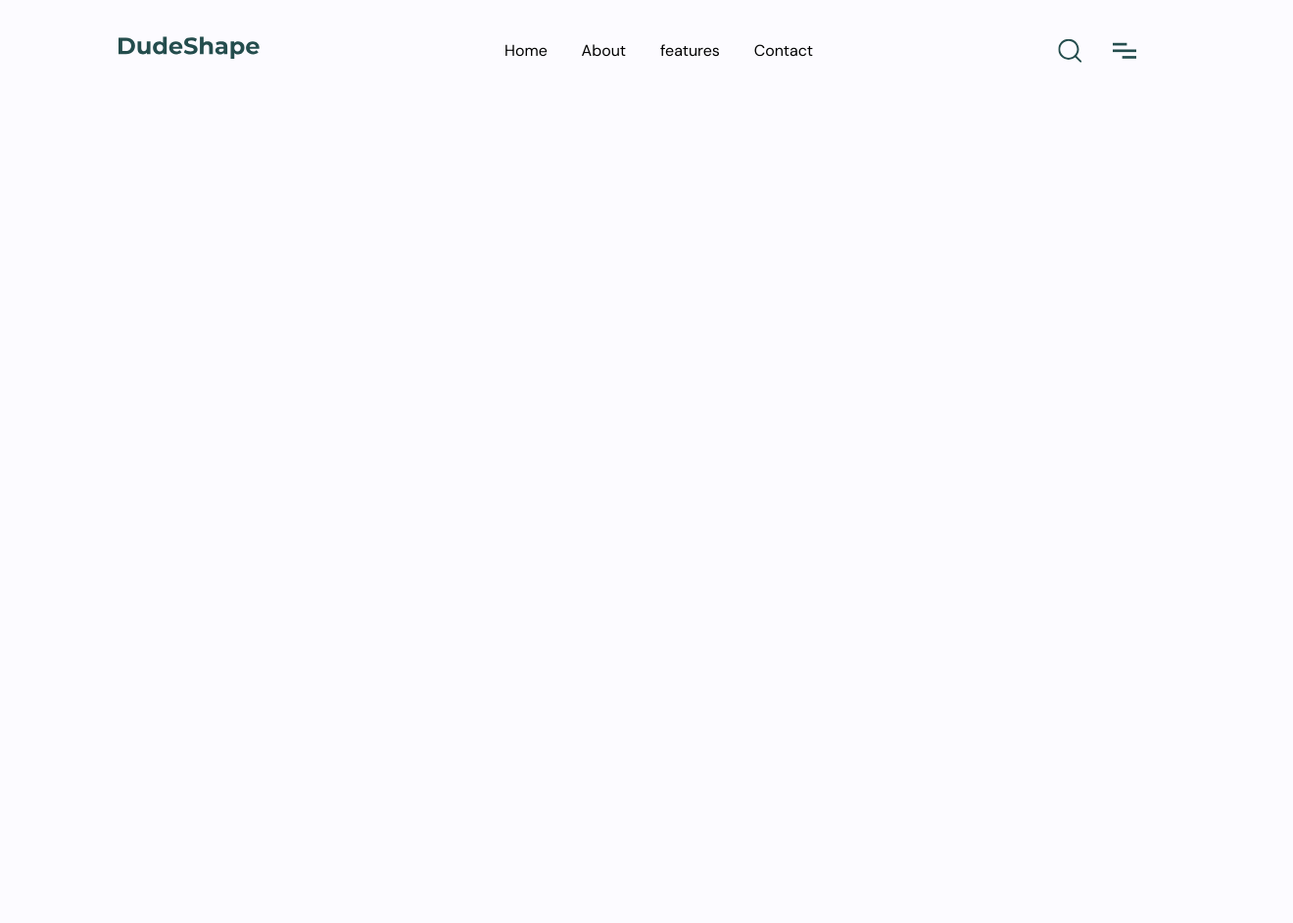
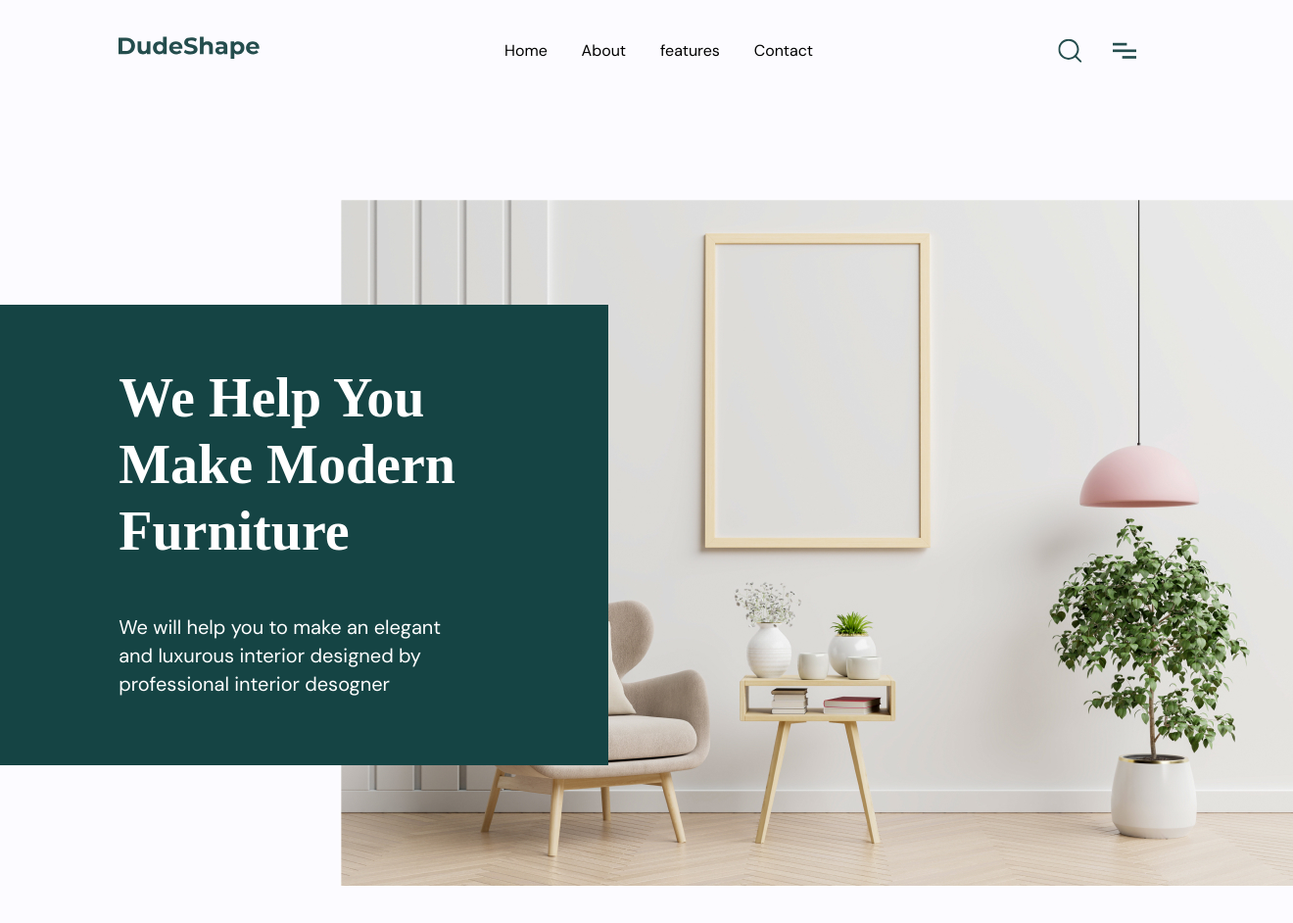
Before and after one commit to musavvir0437/homweworke, a plain HTML site: page index.html in a window 1280 px wide. Shown: the top 942 px of the page at 98% size, 1320 px wide, since content can reach past the window. Drawn offline with Linux system fonts and the light colour scheme; files whose address does not match are found by name.

Commit message:
img qo'shildi

```diff
--- a/index.html
+++ b/index.html
@@ -30,35 +30,7 @@
 
 
 
-
-
-
-
-
-
-
-
-
-
-
-
-
-
-
-
-
-
-
-
-
-
-
-
-
-
-
-
-   <!-- <main>
+   <main>
       <div class="container">
 
 
@@ -77,9 +49,7 @@
 
 
    </main>
-   <div class="logo">
-    <h2>Trusted by 20,000+companies</h2>
-</div> -->
+
 
 
 
--- a/style.css
+++ b/style.css
@@ -50,106 +50,43 @@ nav {
 }
 
 
-
-
-
-
-
-
-
-
-
-
-
-
-
-
-
-
-
-
-
-
-
-
-
-
-
-
-
-/* .container{
-position: relative;
-z-index: 1;
- width: 972px;
- height: 700px;
- left:308.41px;
- top: 102.31px;
-
- background-image: url("./Rectangle\ 2.jpg");
-
-}
-
 .left{
    position: relative;
    z-index: 2;
    width: 620.53px;
    height: 469.92px;
    left: 0.41px;
-  margin;-300%;
-    background #154444 ;
-} */
+   top: -490.60px;
+
+   background: #154444;
 
 
+}
 
+.left>h1{
 
-
-
-
-
-
-
-
-
-
-/*
-.left{
-
-
-
-} */
-
-/* h1{
-    margin: 70px auto ;
-
-    position: absolute;
+   position: relative;
    width: 458.82px;
    height: 204px;
    left: 120.79px;
-    top:-2%;
-
-
-
-
+   top: 60.12px;
 
    font-family: 'Montserrat';
    font-style: normal;
-    font-weight: 700 bold;
+   font-weight: 700;
    font-size: 56px;
-    line-height: 68.26px;
+   line-height: 68px;
 
    color: #FFFFFF;
-} */
+}
 
-.left p{
+.left>p{
 
-    margin: 70px auto ;
-
-
-    position: absolute;
+position: relative;
 width: 333.41px;
 height: 87px;
 left: 120.79px;
-    top: 230.12px;
+top: 110.12px;
 
 font-family: 'DM Sans';
 font-style: normal;
@@ -160,31 +97,14 @@ z-index: 1;
 
 
 color: #FFFFFF;
-
 }
 
-
-.logo{
- width: 200%;
- height: 100%;
-/* margin: 110% auto; */
-
-
-position: absolute;
-left: 70.62%;
-right: 27.56%;
-top: 0%;
-bottom: 68.66%;
-
-font-family: 'DM Sans';
-font-style: normal;
-font-weight: 700;
-font-size: 32px;
-line-height: 42px;
-
-/* identical to box height */
-
-
-color: #244D4D;
-
+.container{
+   position: relative;
+   z-index: 1;
+width: 972px;
+height: 700px;
+left: 348.41px;
+top: 102.31px;
+background-image: url("./Rectangle\ 2.jpg");
 }
```
Lines whose indentation alone changed are shown as unchanged.
